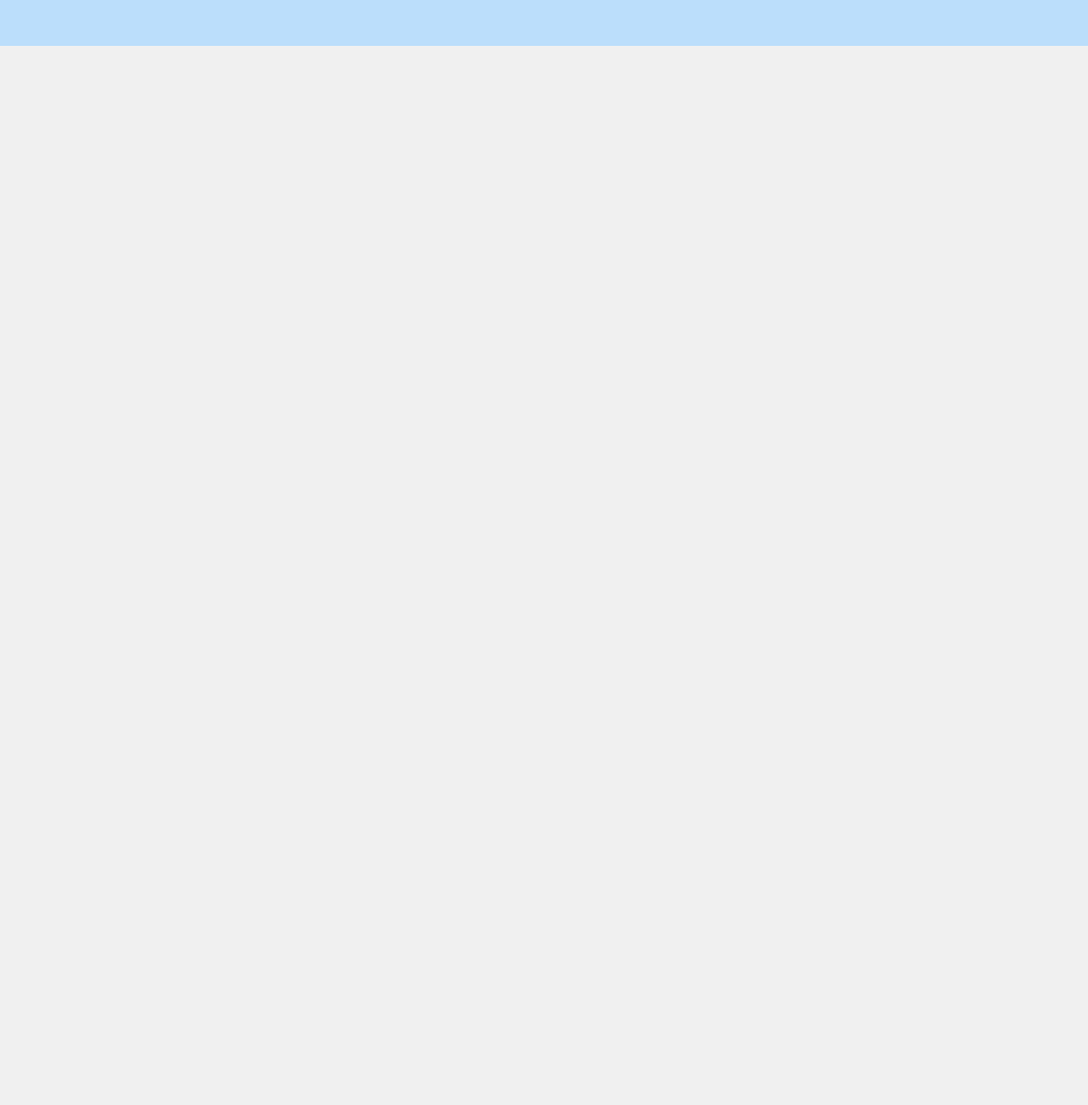
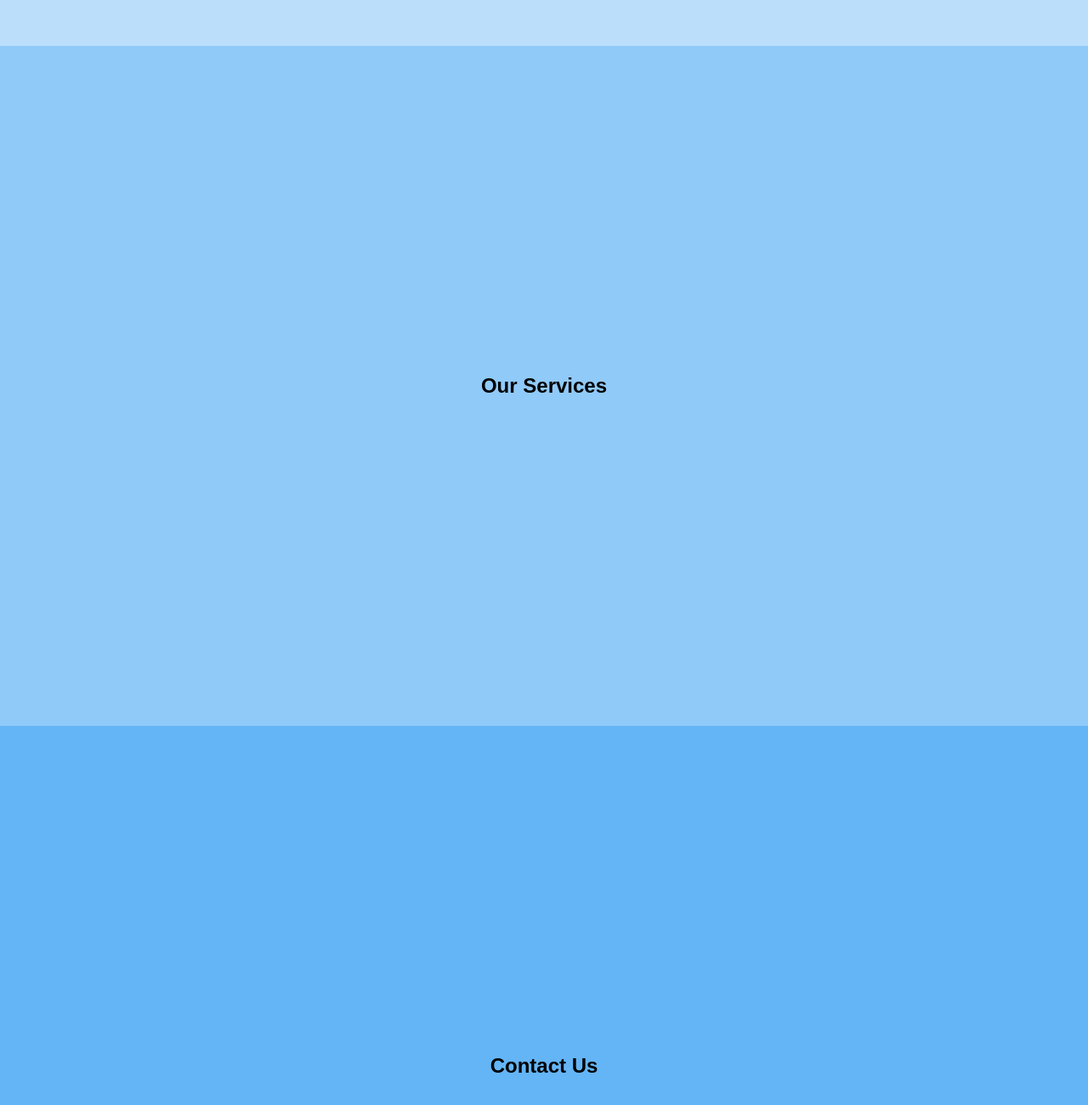
Before and after one commit to ruhan-2908/SCT_WD_1, a plain HTML site: page index.html in a window 1280 px wide. Shown: the part 1626-2926 px from the top of the page at 85% size. Before the commit the page ends 1680 px from the top, so only its background shows below. Drawn offline with Linux system fonts and the light colour scheme.

Commit message:
Update index.html

```diff
--- a/index.html
+++ b/index.html
@@ -22,7 +22,12 @@
     <section id="about" style="background: #bbdefb;">
         <h1>About Us</h1>
     </section>
+    <section id="services" style="background: #90caf9;">
+        <h1>Our Services</h1>
+    </section>
+    <section id="contact" style="background: #64b5f6;">
+        <h1>Contact Us</h1>
+    </section>
     <script src="script.js"></script>
 </body>
-
 </html>
```
